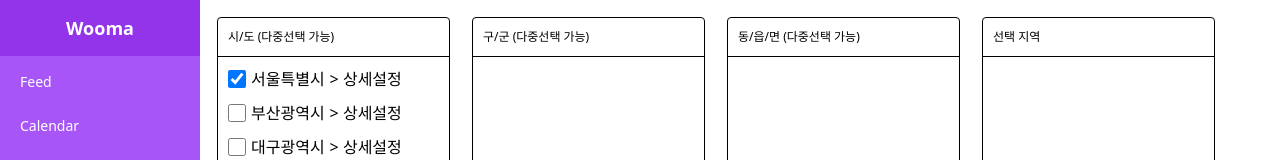
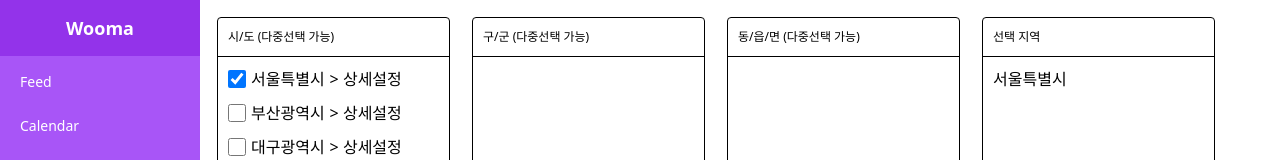
Before and after one commit to taewonnn/Wooma, a React (Vite) app: page /test in a window 1280 px wide. Both pictures are taken after a click on the checkbox "서울특별시". Shown: the top 160 px of the page. Built offline with nearby package versions, Linux system fonts and the light colour scheme; no server answers; grey boxes are pictures that could not be loaded.

Commit message:
fea: test

```diff
--- a/src/pages/member/Test.tsx
+++ b/src/pages/member/Test.tsx
@@ -15,7 +15,7 @@ function Test() {
    */
   const handleFirstClick = (item: LocalData) => {
     setSelectedFirstCode(item);
-    setSelectedSecondCode(null);
+    setSelectedSecondCode(null); // 2Depth 초기화
   };
 
   const handleSecondClick = (item: LocalData) => {
@@ -29,6 +29,10 @@ function Test() {
   const filteredThird = selectedSecondCode?.children || [];
 
   /**
+   * 1depth 클릭 시 -> 2depth 전체
+   */
+
+  /**
    * 체크박스 선택 시 함수
    * 선택한 리스트에 담기 + 하위뎁스 전체도 체크
    */
@@ -38,12 +42,12 @@ function Test() {
       // 체크된 상태
       if (isChecked) {
         const { children, ...itemWithoutChildren } = item; // 불필요 - children 제거
-        console.log('체크된 상태의 item', itemWithoutChildren);
+        // console.log('체크된 상태의 item', itemWithoutChildren);
         return [...prev, itemWithoutChildren];
       } else {
         // 체크 해제 시
         const { children, ...itemWithoutChildren } = item; // 불필요 - children 제거
-        console.log('체크 해제 Item', itemWithoutChildren);
+        // console.log('체크 해제 Item', itemWithoutChildren);
         return prev.filter(prevItem => prevItem.code !== itemWithoutChildren.code);
       }
     });
@@ -89,7 +93,25 @@ function Test() {
               <dl className="border-e3e text-666 h-[223px] w-[233px] overflow-hidden rounded border bg-white">
                 <dt className="boredr-b-e3e bg-f5f border-b p-[10px] text-[12px]">선택 지역</dt>
                 <dd className="relative h-[185px] overflow-y-auto p-[10px]">
-                  <div className="w-full">{}</div>
+                  <div className="w-full">
+                    {selectedList.length === 0 ? (
+                      <div
+                        id="loc_target_plus_result_none"
+                        className="loc_target_plus_result_area absolute left-1/2 top-1/2 flex -translate-x-1/2 -translate-y-1/2 flex-col items-center justify-center gap-[10px] whitespace-nowrap"
+                      >
+                        {/* 기본 문구 */}
+                        선택한 시/군/구가 노출됩니다.
+                      </div>
+                    ) : (
+                      <ul id="loc_target_plus_result">
+                        {selectedList.map(item => (
+                          <li key={`${item.code}`} className="flex justify-between">
+                            <span>{item.name}</span>
+                          </li>
+                        ))}
+                      </ul>
+                    )}
+                  </div>
                 </dd>
               </dl>
             </td>
```
